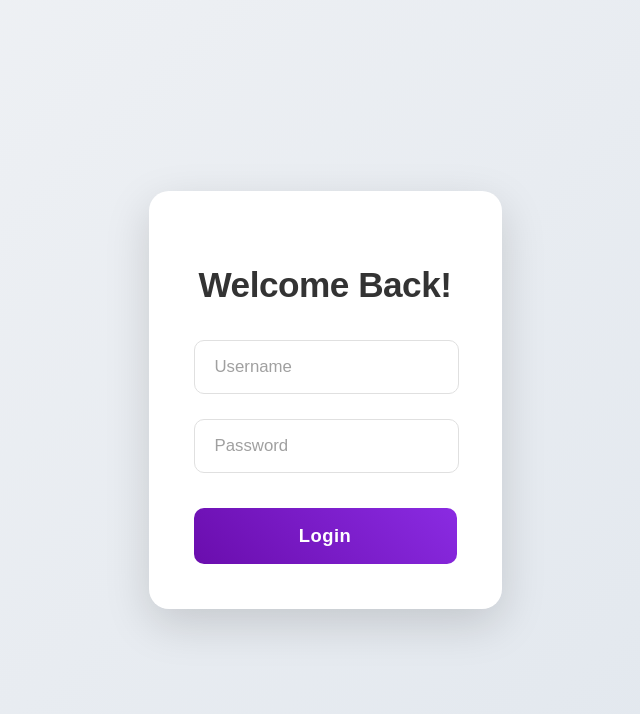
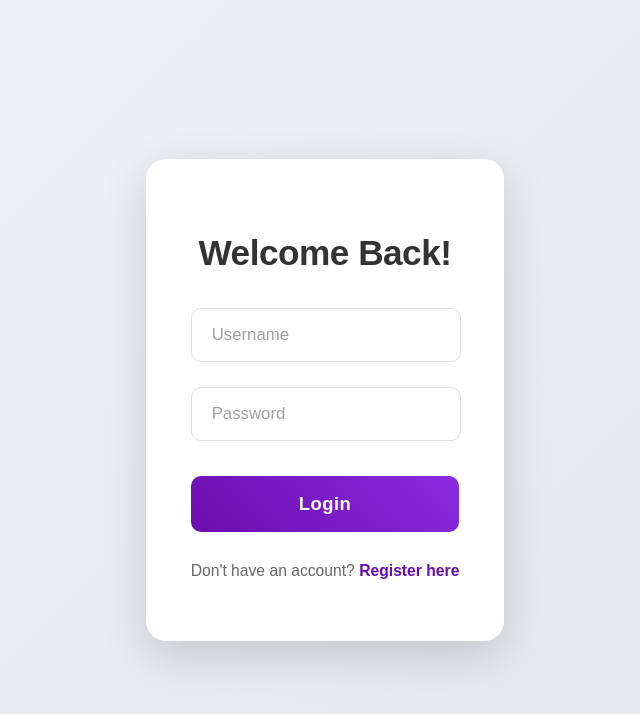
Before and after one commit to pamuditha-senanayake/Zenex-front, a React (Create React App) app: page / in a window 1280 px wide. Shown: the top 714 px of the page, without its empty margins (315-955 px from the left). Built offline with nearby package versions, Linux system fonts and the light colour scheme.

Commit message:
login css updated

```diff
--- a/src/pages/Login.js
+++ b/src/pages/Login.js
@@ -53,9 +53,9 @@ function Login() {
                     Login
                 </button>
 
-                {/*<p className="register-text">*/}
-                {/*    Don't have an account? <Link to="/register" className="register-link">Register here</Link>*/}
-                {/*</p>*/}
+                <p className="register-text">
+                    Don't have an account? <Link to="/register" className="register-link">Register here</Link>
+                </p>
             </form>
         </div>
     );
```
Also changed, not shown: 1 other file (tests, documents, lock files or other folders).
